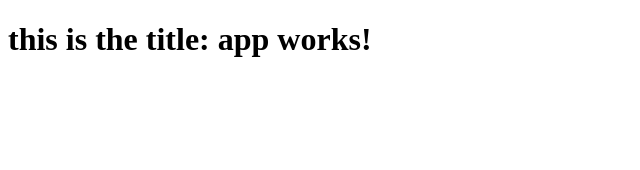
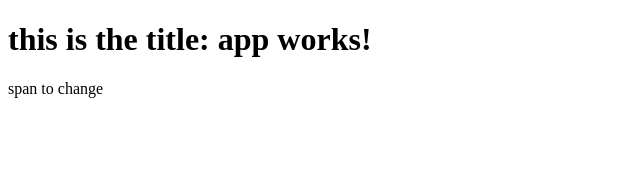
Before and after one commit to aldochocos/azureapp, an Angular app: page / in a window 1280 px wide. Shown: the top 170 px of the page, without its empty margins (0-640 px from the left). Built offline with nearby package versions, Linux system fonts and the light colour scheme.

Commit message:
se agrega un spam"

```diff
--- a/src/app/app.component.html
+++ b/src/app/app.component.html
@@ -1,3 +1,4 @@
 <h1>
   this is the title: {{title}}
 </h1>
+<span>span to change</span>
```
